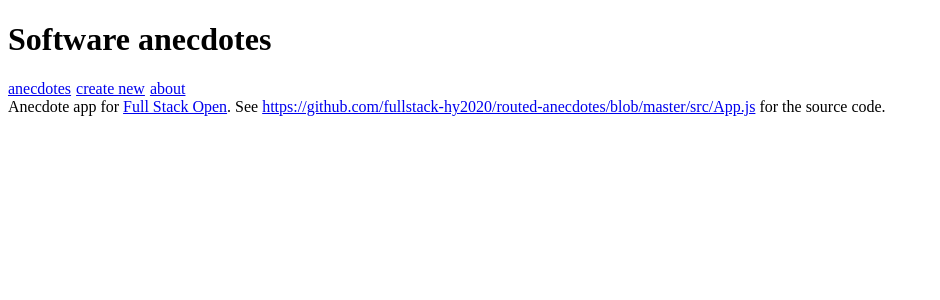
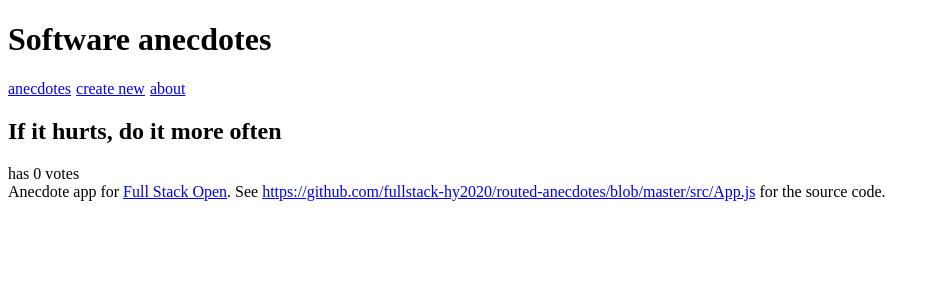
Before and after one commit to setl1n/Fullstack-Open, a React (Vite) app in the folder part7/routed-anecdotes/: page /anecdotes/1 in a window 1280 px wide. Shown: the top 300 px of the page, without its empty margins (0-940 px from the left). Built offline with nearby package versions, Linux system fonts and the light colour scheme.

Commit message:
part7.2: parameterized routes to browse individual anecdote

```diff
--- a/part7/routed-anecdotes/src/App.jsx
+++ b/part7/routed-anecdotes/src/App.jsx
@@ -1,6 +1,8 @@
+import Anecdote from './Conponents/Anecdote'
 import { useState } from 'react'
 import {
-  Routes, Route, Link
+  Routes, Route, Link,
+  useMatch
 } from 'react-router-dom'
 
 const Menu = () => {
@@ -20,7 +22,7 @@ const AnecdoteList = ({ anecdotes }) => (
   <div>
     <h2>Anecdotes</h2>
     <ul>
-      {anecdotes.map(anecdote => <li key={anecdote.id} >{anecdote.content}</li>)}
+      {anecdotes.map(anecdote => <li key={anecdote.id}><Link to={`/anecdotes/${anecdote.id}`}> {anecdote.content} </Link></li>)}
     </ul>
   </div>
 )
@@ -114,6 +116,9 @@ const App = () => {
   const anecdoteById = (id) =>
     anecdotes.find(a => a.id === id)
 
+  const match = useMatch('/anecdotes/:id')
+  const anecdote = match ? anecdoteById(Number(match.params.id)) : null
+
   const vote = (id) => {
     const anecdote = anecdoteById(id)
 
@@ -131,6 +136,7 @@ const App = () => {
       <Menu />
       <Routes>
         <Route path="/" element={<AnecdoteList anecdotes={anecdotes} />}/>
+        <Route path="/anecdotes/:id" element={<Anecdote anecdote={anecdote} />}/>
         <Route path="/create" element={<CreateNew addNew={addNew} />}/>
         <Route path="/about" element={<About />}/>
       </Routes>
--- /dev/null
+++ b/part7/routed-anecdotes/src/Conponents/Anecdote.jsx
@@ -0,0 +1,17 @@
+
+
+const Anecdote = ({ anecdote }) => {
+    console.log(anecdote)
+    return (
+        <div>
+            <h2>
+                {anecdote.content}
+            </h2>
+            <div>
+                has {anecdote.votes} votes
+            </div>
+        </div>
+    )
+}
+
+export default Anecdote
```
